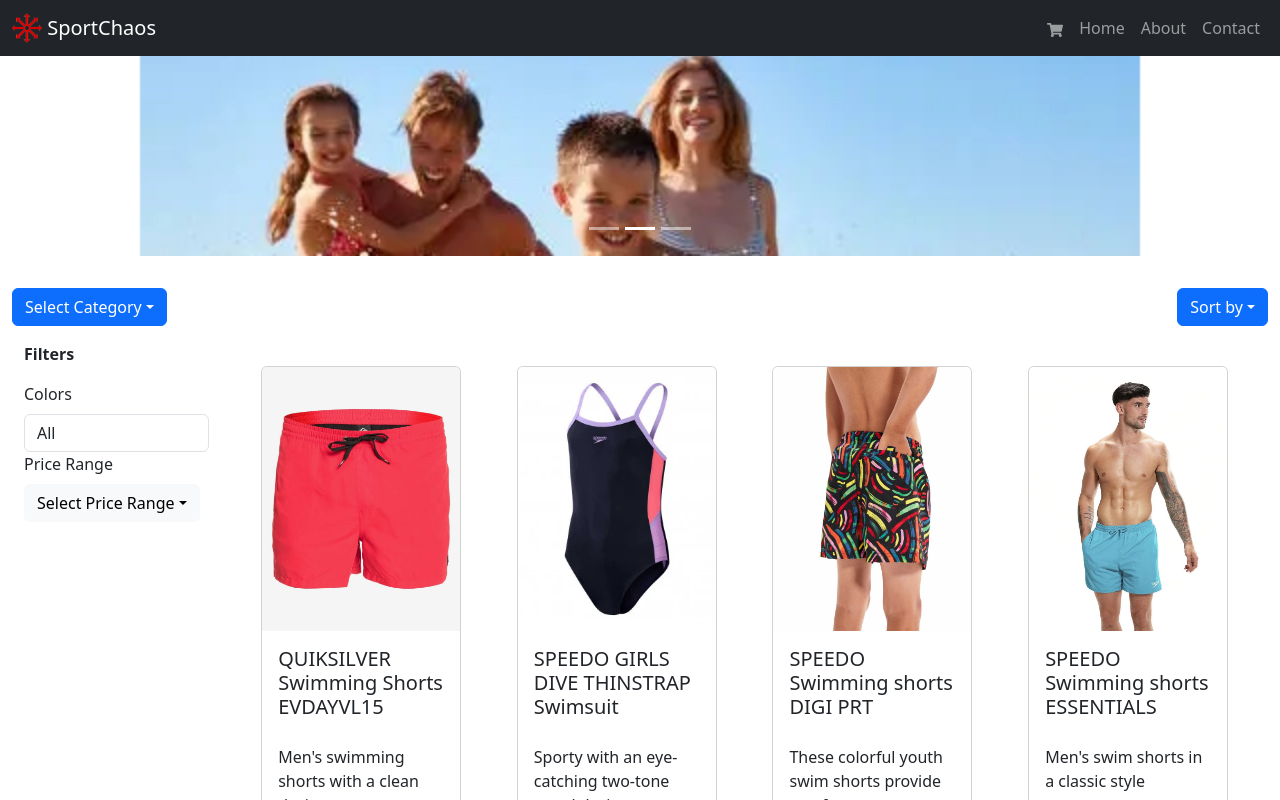
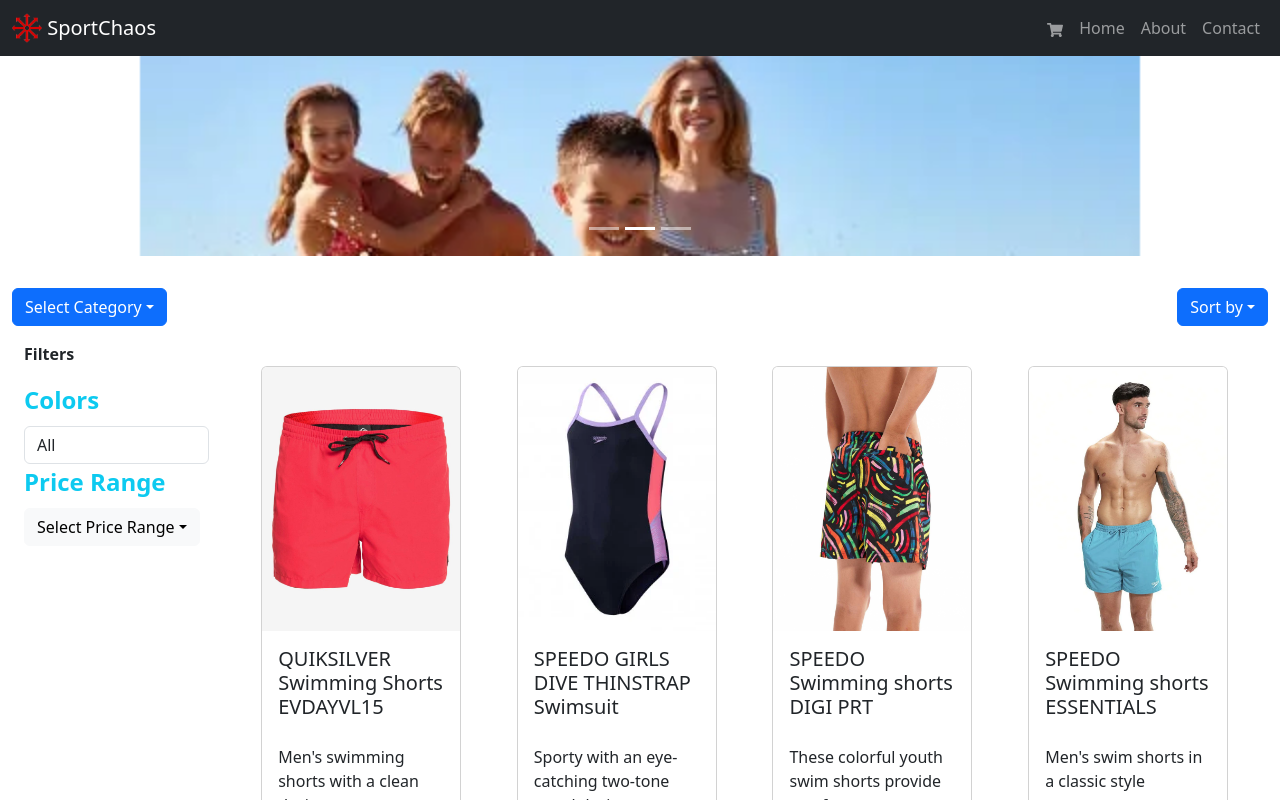
Before and after one commit to ju-mihaylova/sportchaos, a React (Vite) app: page /home in a window 1280 px wide. Shown: the top 800 px of the page. Built offline with nearby package versions, Linux system fonts and the light colour scheme.

Commit message:
add styles to filter

```diff
--- a/src/components/Sidebar.jsx
+++ b/src/components/Sidebar.jsx
@@ -18,7 +18,9 @@
             </div>
             <Form>
                 <Form.Group controlId="colorFilter">
-                    <Form.Label>Colors</Form.Label>
+                    <Form.Label className="text-info fw-bold fs-4">
+                        Colors
+                    </Form.Label>
                     <Form.Control
                         as="select"
                         onChange={(e) => onSelectColor(e.target.value)}
@@ -32,7 +34,9 @@
                     </Form.Control>
                 </Form.Group>
                 <Form.Group controlId="priceFilter">
-                    <Form.Label>Price Range</Form.Label>
+                    <Form.Label className="text-info fw-bold fs-4">
+                        Price Range
+                    </Form.Label>
                     <Dropdown>
                         <Dropdown.Toggle variant="light" id="dropdown-price">
                             Select Price Range
```
